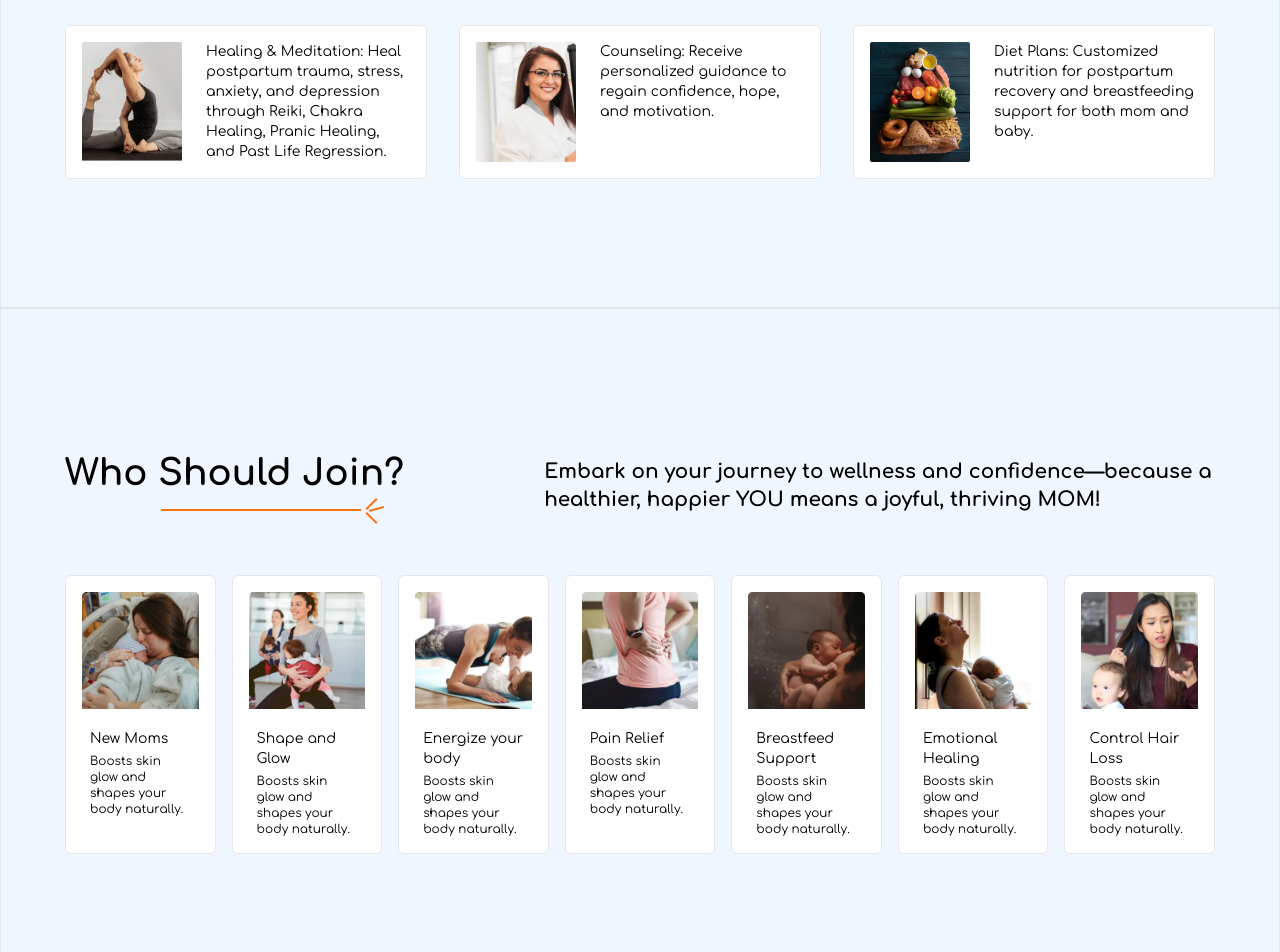
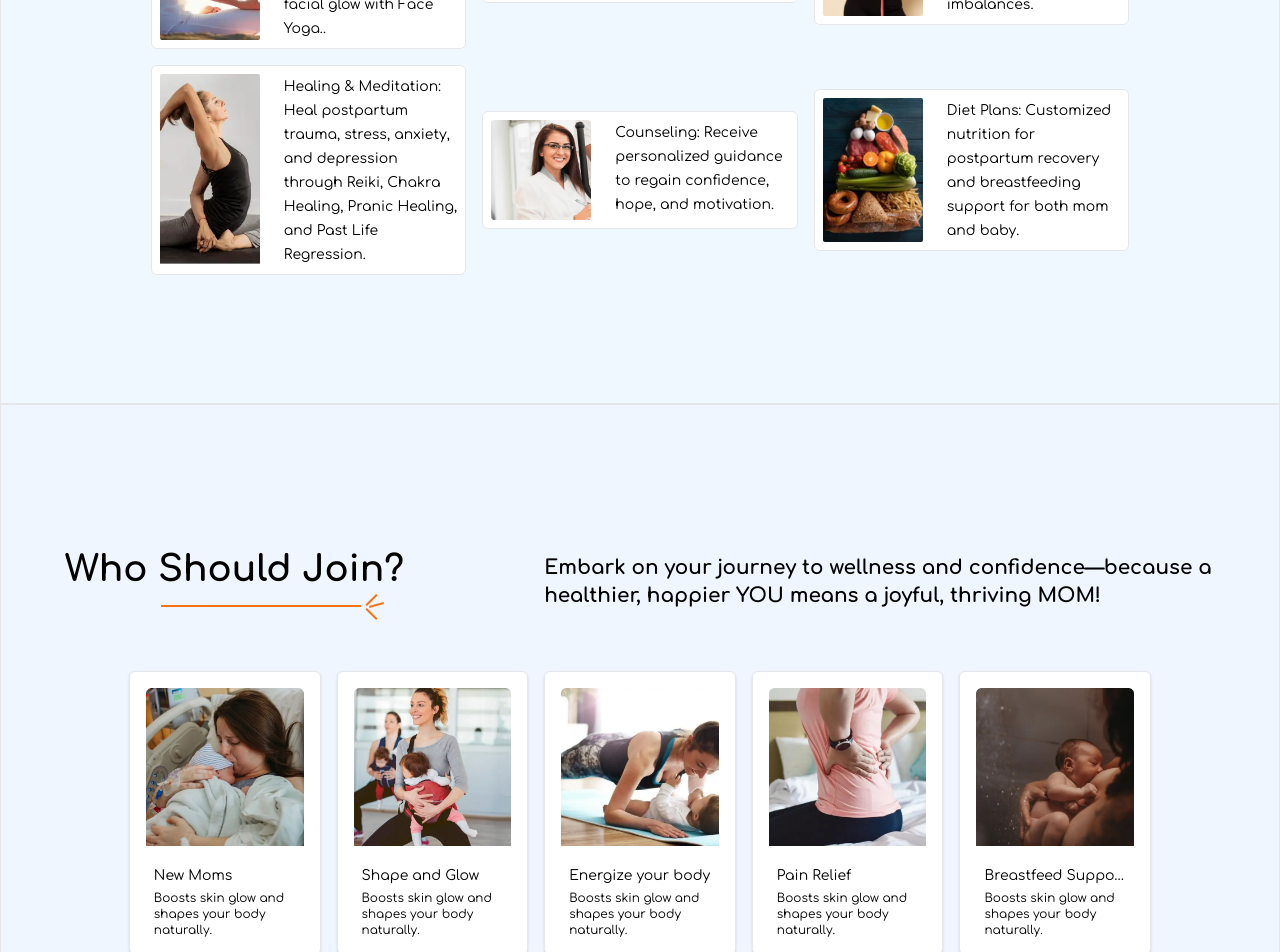
Before and after one commit to pkravi22/MyArogBharata, a React (Vite) app: page /services/1/1 in a window 1280 px wide. Shown: the part 960-1912 px from the top of the page. Built offline with nearby package versions, Linux system fonts and the light colour scheme.

Commit message:
Styling of the different -to make responsive for different screen size 11/01/24

```diff
--- a/src/components/subcategory/Benefits.jsx
+++ b/src/components/subcategory/Benefits.jsx
@@ -11,20 +11,23 @@ const Benefits = ({ benefits }) => {
         <ArrowLine className="w-[200px] ml-8" />
       </div>
       <div className="flex justify-center items-center py-8">
-        <ul className="grid grid-cols-1 md:grid-cols-3 auto-rows-fr   px-4 sm:px-16 justify-center items-center mx-auto gap-8 ">
+        <ul className="flex flex-col sm:flex-row flex-wrap  auto-rows-fr   px-2 sm:px-2 justify-center items-center mx-auto gap-4 ">
           {benefits.map((benefitObj, index) => (
             <div
               key={index}
-              className="bg-white  flex rounded-md gap-8 h-full  border"
+              className="bg-white w-full sm:w-1/3 md:w-1/3 lg:w-1/4  flex flex-row rounded-md gap-2 h-full  border"
             >
-              <li key={index} className="bg-white h-full  flex rounded-md gap-6 p-4  ">
+              <div key={index} className="bg-white h-full  flex   rounded-md gap-6 p-2  ">
                 <img
                   src={benefitObj.urlImage}
                   alt={benefitObj.benefit}
                   className=" w-[100px] rounded-sm object-cover "
                 />
+                <div>
                 <span className=" text-sm">{benefitObj.benefit}</span>
-              </li>
+                </div>
+
+              </div>
             </div>
           ))}
         </ul>
--- a/src/components/subcategory/Joiners.jsx
+++ b/src/components/subcategory/Joiners.jsx
@@ -30,28 +30,32 @@ const Joiners = ({ joiners }) => {
         )}
 
         {/* Ensure problems is an array before rendering */}
-      {problems.length > 0 && (
-        <div className="flex flex-col md:flex-row  px-4 md:px-16  bg-blue-50 gap-4  pb-8 md:pb-28 justify-center mx-auto">
+        {problems.length > 0 ? (
+          <div className="flex flex-col sm:flex-row flex-wrap px-4 md:px-16 bg-blue-50 gap-4 pb-8 md:pb-28 justify-center mx-auto">
             {problems.map((problem, index) => (
               <div
                 key={index}
-              className="bg-white  w-full md:w-1/6  flex  gap-4 sm:flex-col  flex-row rounded-md p-4 border"
+                className="bg-white w-full sm:w-1/3 md:w-1/6 flex gap-4 sm:flex-col flex-row rounded-md p-4 border shadow"
               >
                 <img
                   src={problem.url}
-                alt="benefit"
+                  alt={problem.altText || "Problem Image"}
                   className="w-[100px] md:w-full rounded-t-sm bg-white"
                 />
                 <div className="flex flex-col">
-                <li className="py-1 px-2 text-sm list-none">
+                  <p className="py-1 px-2 text-sm truncate">
                     {problem.shortDescription}
-                </li>
+                  </p>
                   <h1 className="text-xs px-2">
                     Boosts skin glow and shapes your body naturally.
                   </h1>
                 </div>
               </div>
             ))}
+          </div>
+        ) : (
+          <div className="text-center py-8">
+            <p className="text-gray-500">No problems to display</p>
           </div>
         )}
       </div>
```
Lines whose indentation alone changed are shown as unchanged.
